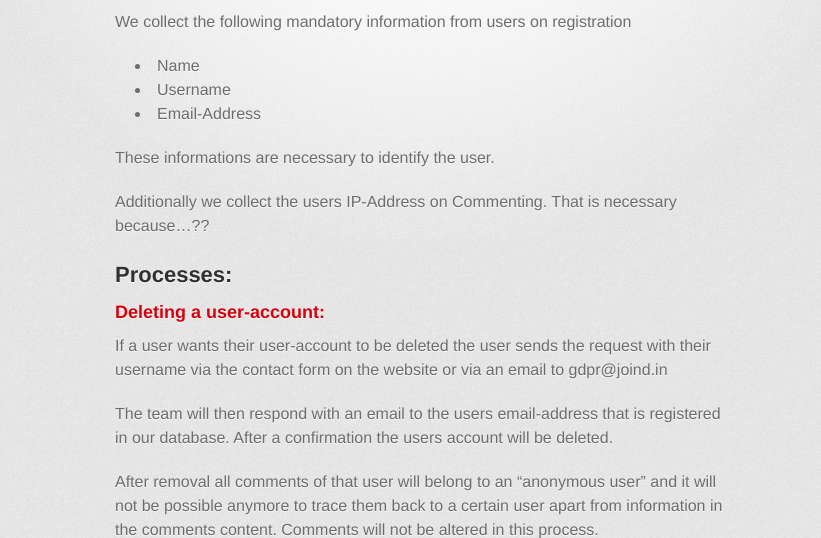
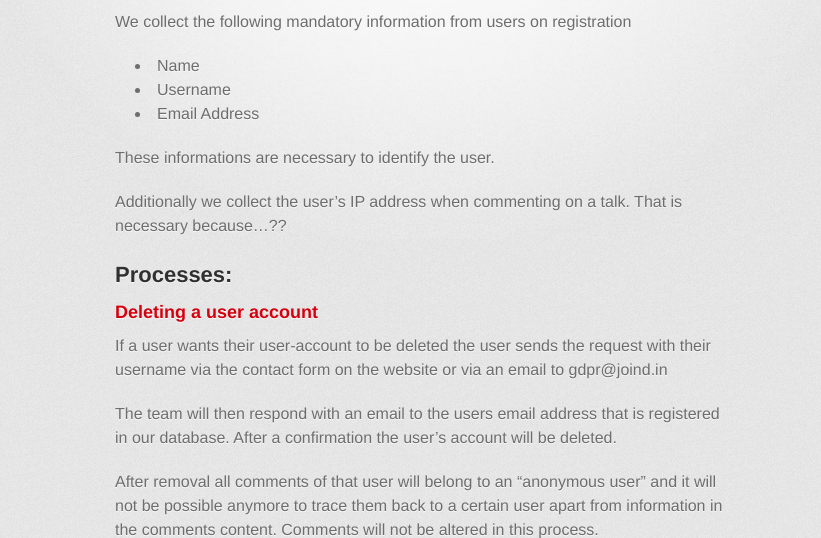
Before and after one commit to joindin/joindin.github.io, a Jekyll site: the page built from GDPR.md, in a window 1280 px wide. Shown: the part 334-872 px from the top of the page, without its empty margins (215-1036 px from the left). Built offline with Jekyll 4.4.1, drawn with Linux system fonts in a browser that asks for light colours; some web fonts are replaced.

Commit message:
Remove non-standard hyphenization

```diff
--- a/GDPR.md
+++ b/GDPR.md
@@ -11,21 +11,21 @@ We collect the following mandatory information from users on registration
 
 * Name
 * Username
-* Email-Address
+* Email Address
 
 These informations are necessary to identify the user.
 
-Additionally we collect the users IP-Address on Commenting. That is necessary because...??
+Additionally we collect the user's IP address when commenting on a talk. That is necessary because...??
 
 ## Processes:
 
-### Deleting a user-account:
+### Deleting a user account
 
 If a user wants their user-account to be deleted the user sends the request with their username via
 the contact form on the website or via an email to gdpr@joind.in
 
-The team will then respond with an email to the users email-address that is registered in our database.
-After a confirmation the users account will be deleted.
+The team will then respond with an email to the users email address that is registered in our database.
+After a confirmation the user's account will be deleted.
 
 After removal all comments of that user will belong to an "anonymous user" and it will not be possible anymore to
 trace them back to a certain user apart from information in the comments content. Comments will not be altered in this process.
```
